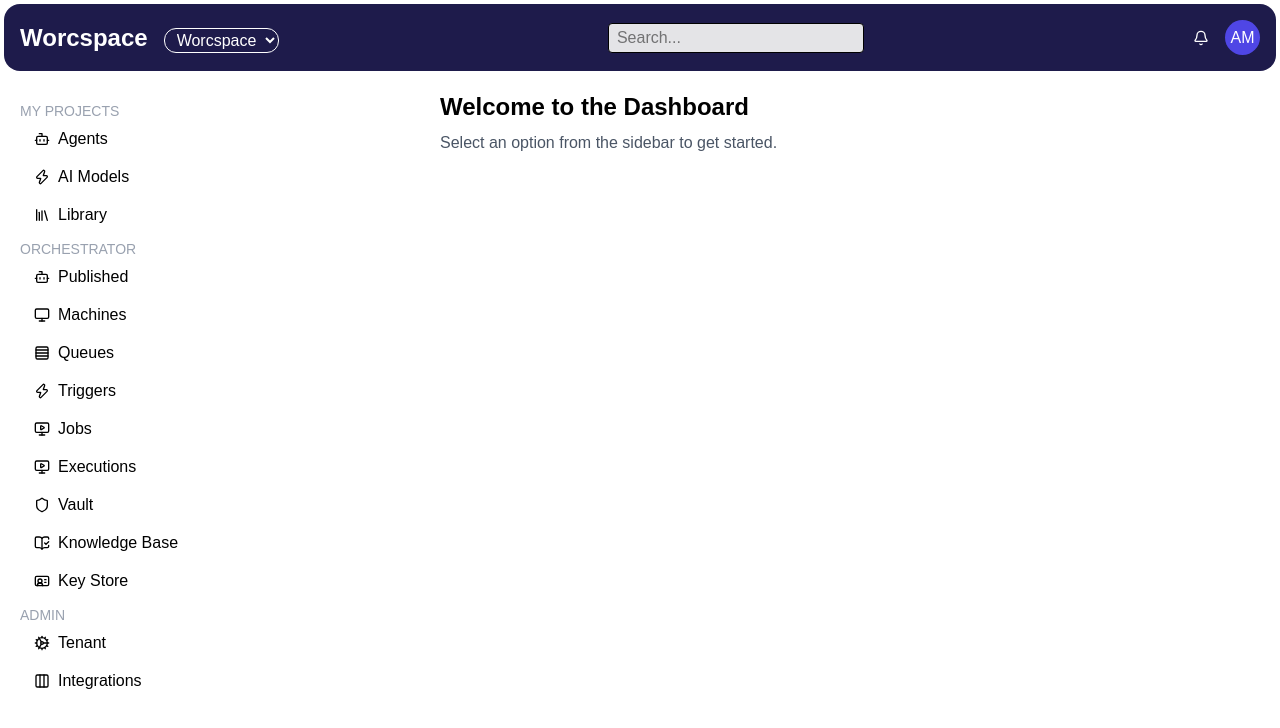
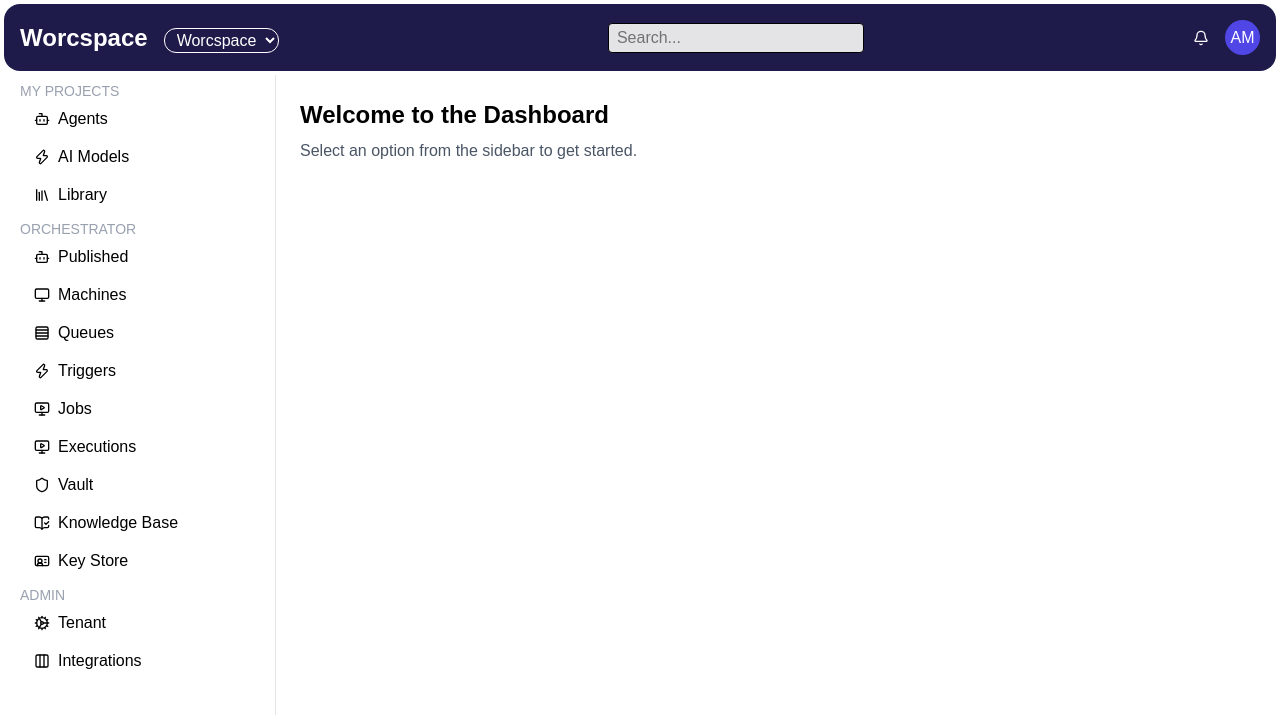
Before and after one commit to arunkumarmudakavi/worcspace, a Next.js app: page / in a window 1280 px wide. Shown: the top 728 px of the page. Built offline with nearby package versions, Linux system fonts and the light colour scheme.

Commit message:
style: enhance sidebar

```diff
--- a/src/app/(home)/layout.tsx
+++ b/src/app/(home)/layout.tsx
@@ -7,9 +7,9 @@ const HomeLayout = ({ children }: { children: React.ReactNode }) => {
   return (
     <>
       <Navbar />
-      <div className="flex flex-1">
+      <div className="flex min-h-[80vh]">
         <Sidebar />
-        <main>{children}</main>
+        <main className="flex-1 min-w-0 p-2">{children}</main>
       </div>
     </>
   );
--- a/src/components/Sidebar.tsx
+++ b/src/components/Sidebar.tsx
@@ -106,7 +106,7 @@ const Sidebar = () => {
 
   return (
     <>
-      <section className="m-5 w-[30vw]">
+      <section className="ml-5 w-64 min-w-[16rem] pr-2 flex-shrink-0 border-r border-gray-200">
         {sidebarItems.map((section) => (
           <section key={section.name}>
             <h3 className="text-gray-400 text-sm mt-1.5">{section.name}</h3>
```
